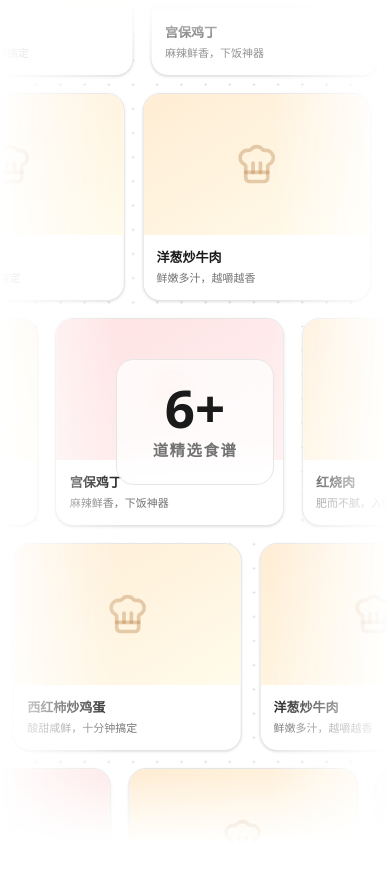
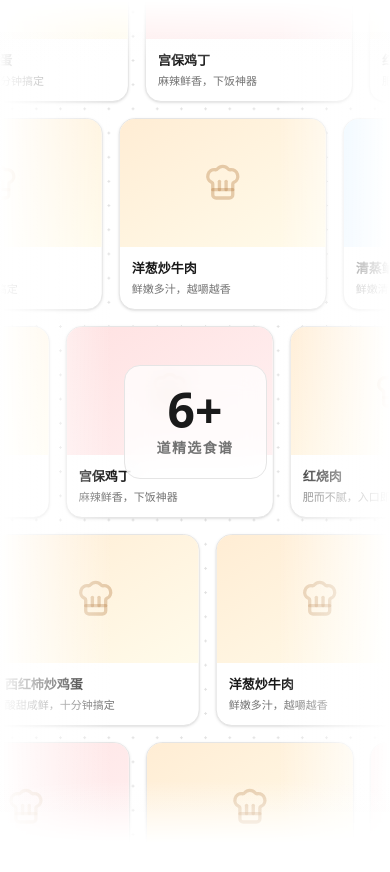
Before and after one commit to zkeq/vibe-cook, a Next.js app: page / in a window 390 px wide. Shown: the top 872 px of the page. Built offline with nearby package versions, Linux system fonts and the light colour scheme.

Commit message:
style(globals): 优化字体大小响应式设计
使用 clamp() 函数实现响应式字体大小，确保在不同屏幕尺寸下都有合适的显示效果，
同时添加手机端媒体查询，避免小屏幕设备上字体过小的问

```diff
--- a/src/app/globals.css
+++ b/src/app/globals.css
@@ -2,7 +2,7 @@
 
 /* ============ Vibe Cook 设计系统 · 暖色食欲调色板 ============ */
 :root {
-  font-size: 110%;
+  font-size: clamp(16px, 1.2vw, 22px);
   --background: #ffffff;
   --foreground: #1a1a1a;
   --card: #ffffff;
@@ -49,6 +49,13 @@ body {
     env(safe-area-inset-bottom) env(safe-area-inset-left);
 }
 
+/* 手机屏固定回 16px，避免 vw 算出来太小 */
+@media (max-width: 640px) {
+  :root {
+    font-size: 16px;
+  }
+}
+
 /* 尊重系统“减少动态效果”设置 */
 @media (prefers-reduced-motion: reduce) {
   *,
```
